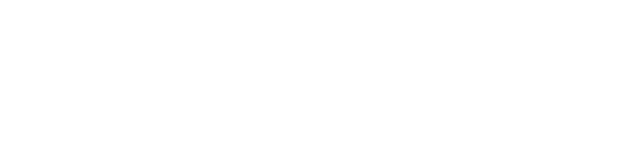
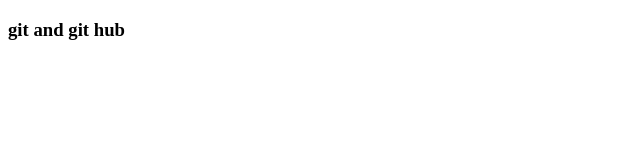
Before and after one commit to muhammadahasan/git-diff-, a plain HTML site: page index.html in a window 1280 px wide. Shown: the whole page, without its empty margins (0-640 px from the left). Drawn offline with Linux system fonts and the light colour scheme.

Commit message:
second commit

```diff
--- a/index.html
+++ b/index.html
@@ -5,5 +5,7 @@
     <meta name="viewport" content="width=device-width, initial-scale=1.0" />
     <title>git diff</title>
   </head>
-  <body></body>
+  <body>
+    <h3>git and git hub</h3>
+  </body>
 </html>
```
